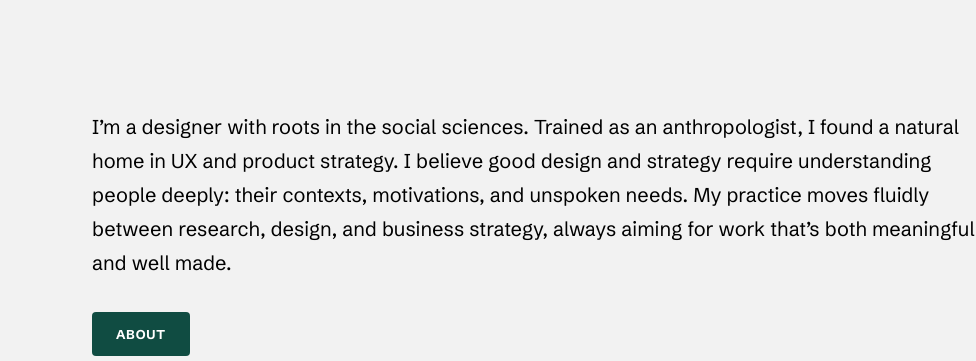
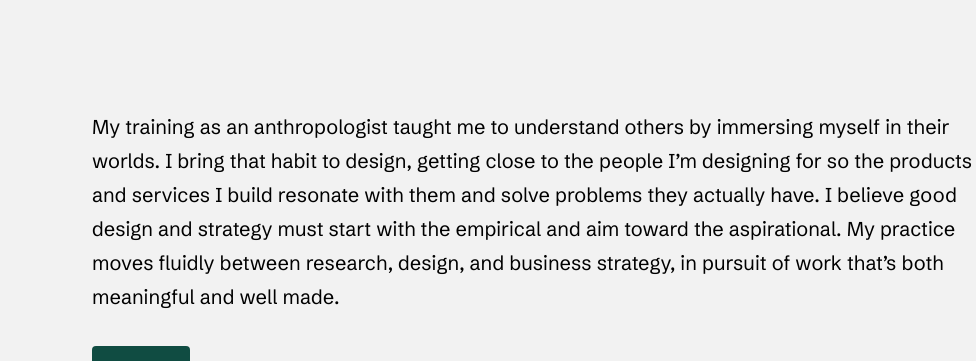
Before and after one commit to derek-whitaker/derek-whitaker.github.io, a plain HTML site: page index.html in a window 1280 px wide. Shown: the part 360-721 px from the top of the page, 304-1280 px from the left. Drawn offline with nearby package versions, Linux system fonts and the light colour scheme.

Commit message:
further tweaks to the Index about paragraph for fluidity

```diff
--- a/index.html
+++ b/index.html
@@ -48,7 +48,7 @@
             </div>
             <div class="about__content">
                 <p class="about__text">
-                    I’m a designer with roots in the social sciences. Trained as an anthropologist, I found a natural home in UX and product strategy. I believe good design and strategy require understanding people deeply: their contexts, motivations, and unspoken needs. My practice moves fluidly between research, design, and business strategy, always aiming for work that’s both meaningful and well made.
+                    My training as an anthropologist taught me to understand others by immersing myself in their worlds. I bring that habit to design, getting close to the people I’m designing for so the products and services I build resonate with them and solve problems they actually have. I believe good design and strategy must start with the empirical and aim toward the aspirational. My practice moves fluidly between research, design, and business strategy, in pursuit of work that’s both meaningful and well made.
                 </p>
                 <a href="about.html" class="btn btn--primary">About</a>
             </div
```
